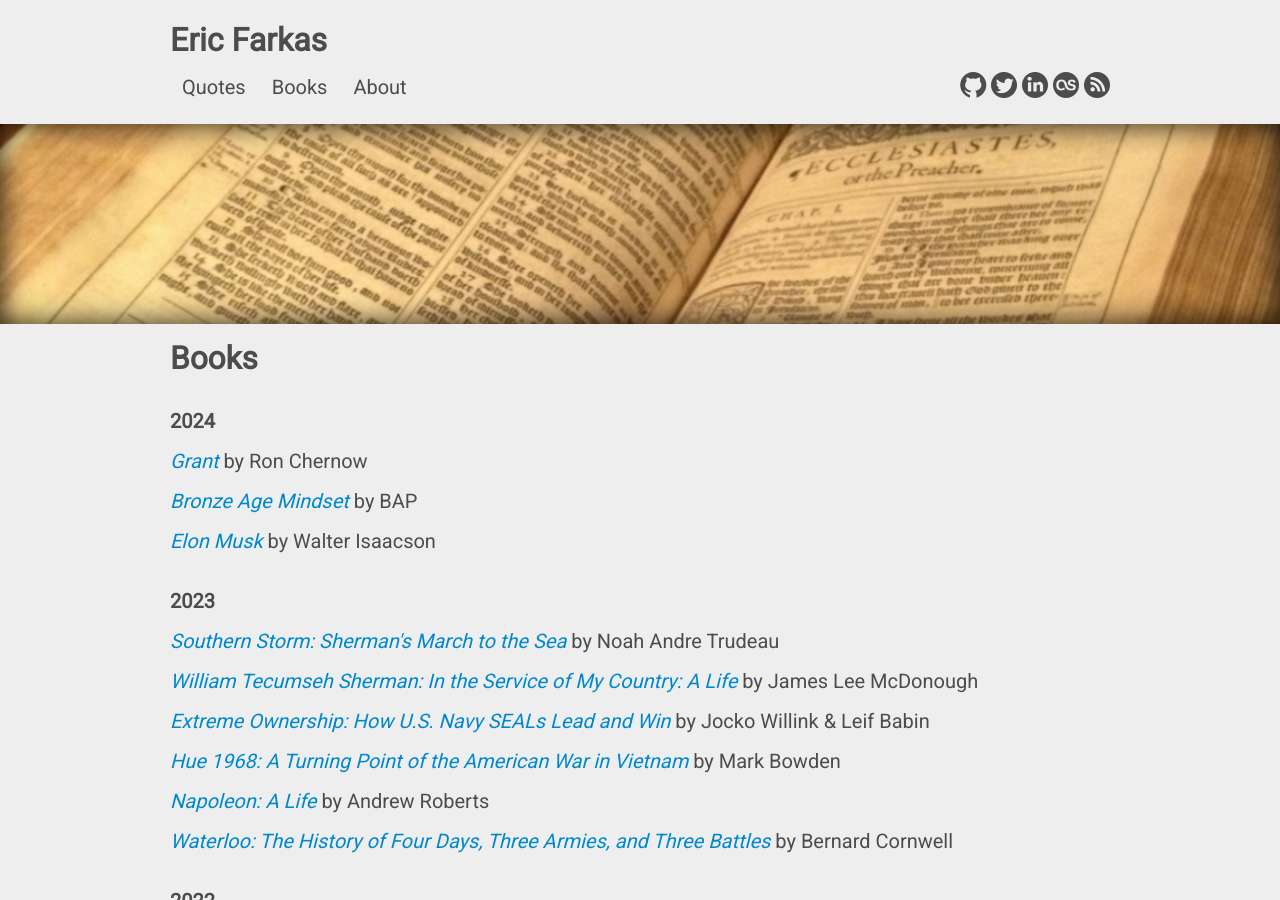
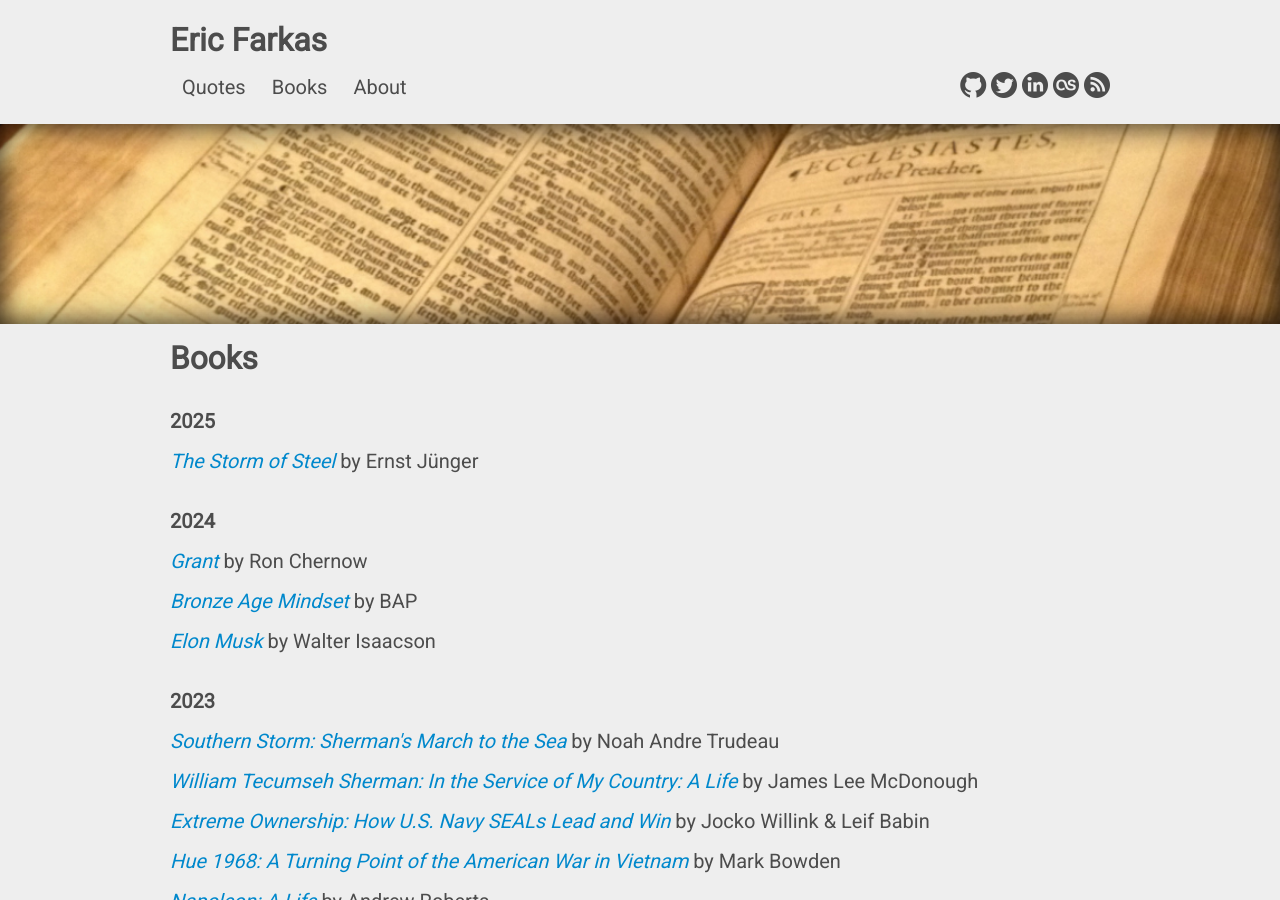
Before and after one commit to speric/speric.github.com, a Jekyll site: the page built from books/index.html, in a window 1280 px wide and 900 px high. Built offline with Jekyll 4.4.1, drawn with Linux system fonts in a browser that asks for light colours; some web fonts are replaced; comment, search, counter and statistics services are not loaded.

Commit message:
Add The Storm of Steel to Books

```diff
--- a/books/index.html
+++ b/books/index.html
@@ -6,6 +6,12 @@ header_img: "quotes.jpg"
 
 <div id="books">
   <h2>Books</h2>
+
+  <br/>
+
+  <p><strong>2025</strong></p>
+
+  <p><i><a href="https://www.amazon.com/Storm-Steel-Penguin-Classics-Deluxe/dp/0142437905">The Storm of Steel</a></i> by Ernst Jünger</p>
 
   <br/>
 
```
